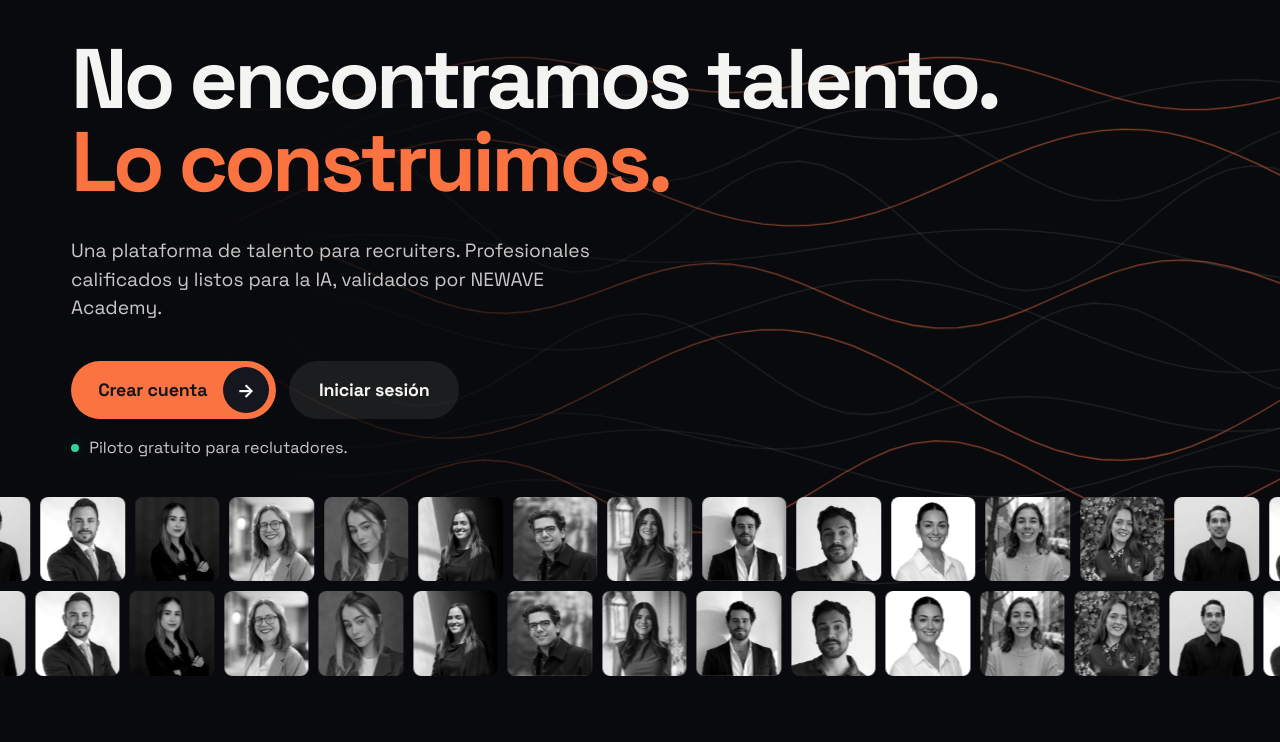
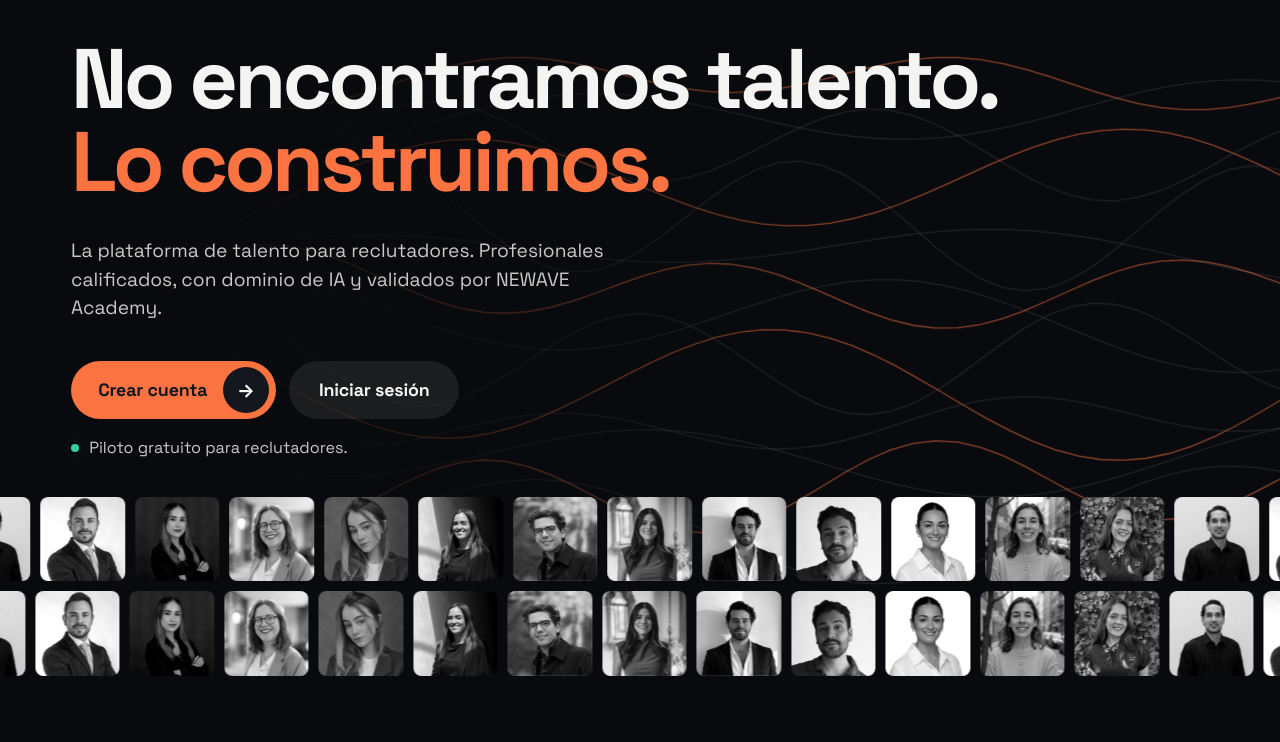
Before and after one commit to sanswbar/newavehire, a plain HTML site: page index-es.html in a window 1280 px wide. Shown: the part 58-800 px from the top of the page. Drawn offline with Linux system fonts and the light colour scheme.

Commit message:
copy: update the Spanish hero subtitle
Use the owner's revised wording on the Spanish landing page only.

Co-authored-by: Santiago SW <sanswbar@gmail.com>

```diff
--- a/index-es.html
+++ b/index-es.html
@@ -472,7 +472,7 @@
       </h1>
       <!-- TODO-CONFIRM-3: "the only platform" claim. Proposed replacement, apply only after Santiago confirms: "Cada profesional aquí se formó en NEWAVE Academy. Revisa perfiles pre-filtrados con inglés verificado y habilidades reales de IA, pide una presentación y nuestro equipo hace la conexión." -->
       <p class="hero-sub" data-animate data-delay="2">
-        Una plataforma de talento para recruiters. Profesionales calificados y listos para la IA, validados por NEWAVE Academy.
+        La plataforma de talento para reclutadores. Profesionales calificados, con dominio de IA y validados por NEWAVE Academy.
       </p>
       <div class="hero-actions" data-animate data-delay="3">
         <a href="/empezar/" class="hero-btn hero-btn-main">Crear cuenta<span class="hero-btn-arrow" aria-hidden="true">→</span></a>
```
